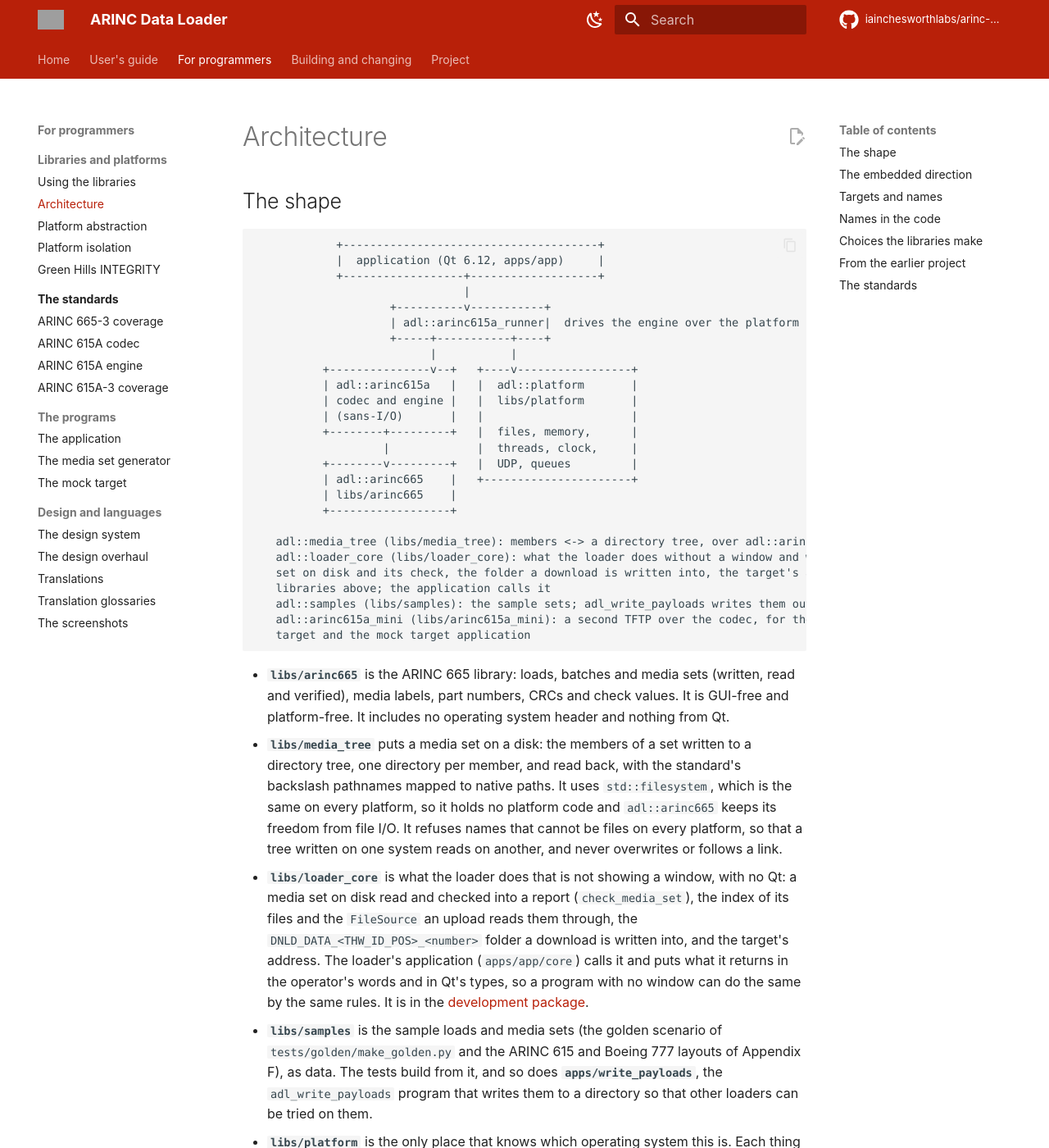
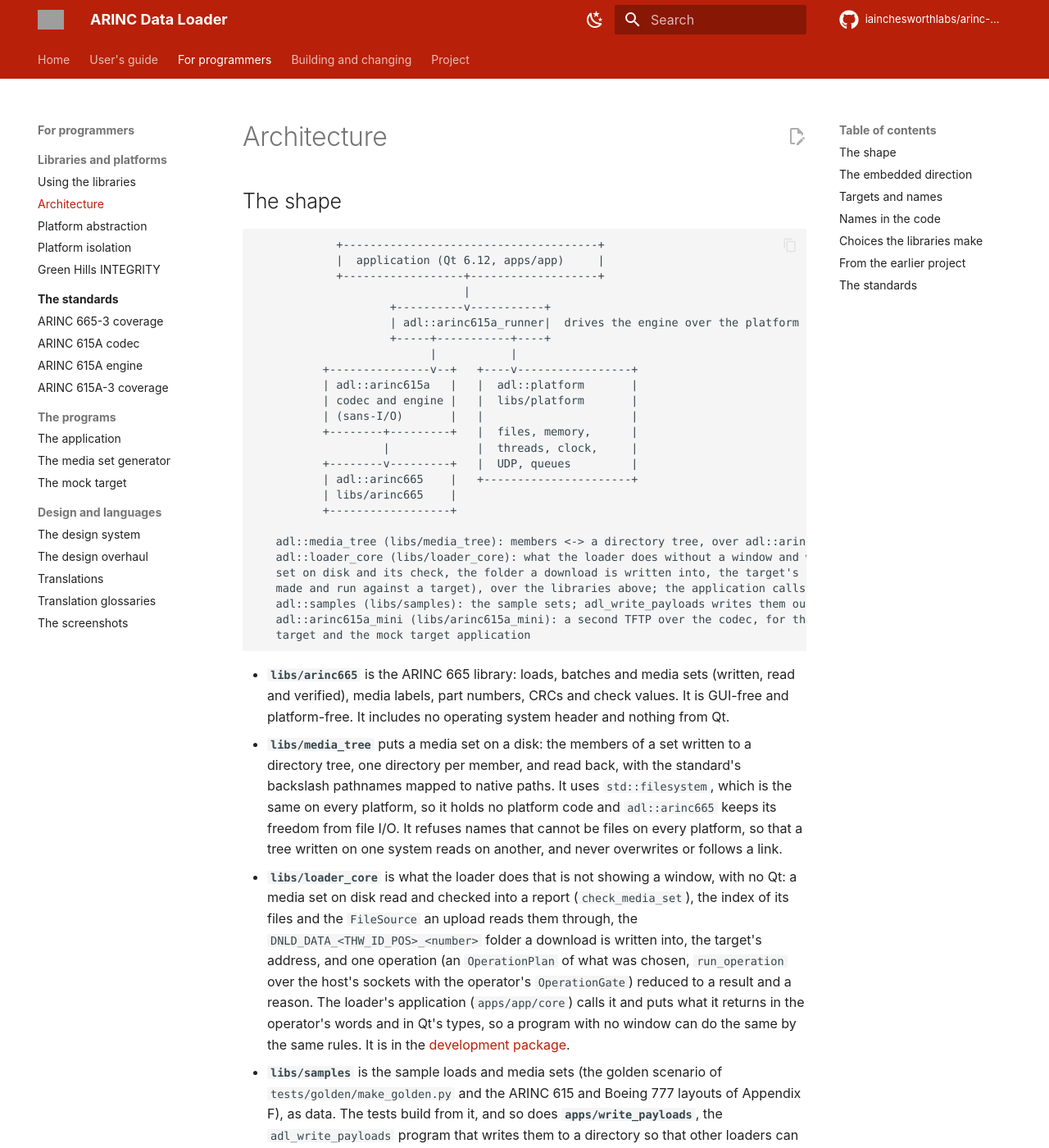
Before and after one commit to iainchesworthlabs/arinc-data-loader, an MkDocs documentation site: the page built from docs/architecture.md, in a window 1280 px wide and 1400 px high. Shown: the whole window at 82% size. Built offline with MkDocs 1.6.1 and Material for MkDocs 9.7.7, drawn with Linux system fonts in a browser that asks for light colours; comment, search, counter and statistics services are not loaded; grey boxes are pictures that could not be loaded.

Commit message:
Describe the operation plan, the run and the gate in the pages
The pages that list what adl::loader_core holds say that it makes and
runs one operation, the table of tests in testing.md gets the new files,
and the changelog fragment of the library says the same.

Signed-off-by: Iain Chesworth <iain.chesworth@gmail.com>

```diff
--- a/docs/architecture.md
+++ b/docs/architecture.md
@@ -24,8 +24,8 @@
 
    adl::media_tree (libs/media_tree): members <-> a directory tree, over adl::arinc665
    adl::loader_core (libs/loader_core): what the loader does without a window and without Qt (the media
-   set on disk and its check, the folder a download is written into, the target's address), over the
-   libraries above; the application calls it
+   set on disk and its check, the folder a download is written into, the target's address, one operation
+   made and run against a target), over the libraries above; the application calls it
    adl::samples (libs/samples): the sample sets; adl_write_payloads writes them out
    adl::arinc615a_mini (libs/arinc615a_mini): a second TFTP over the codec, for the tests' simulated
    target and the mock target application
@@ -44,8 +44,9 @@
   overwrites or follows a link.
 - **`libs/loader_core`** is what the loader does that is not showing a window, with no Qt: a media set on
   disk read and checked into a report (`check_media_set`), the index of its files and the `FileSource` an
-  upload reads them through, the `DNLD_DATA_<THW_ID_POS>_<number>` folder a download is written into, and
-  the target's address. The loader's application (`apps/app/core`) calls it and puts what it returns in the
+  upload reads them through, the `DNLD_DATA_<THW_ID_POS>_<number>` folder a download is written into, the
+  target's address, and one operation (an `OperationPlan` of what was chosen, `run_operation` over the host's
+  sockets with the operator's `OperationGate`) reduced to a result and a reason. The loader's application (`apps/app/core`) calls it and puts what it returns in the
   operator's words and in Qt's types, so a program with no window can do the same by the same rules. It is in
   the [development package](libraries.md).
 - **`libs/samples`** is the sample loads and media sets (the golden scenario of
```
Also changed, not shown: changelog.d/loader-core-library.added.md (+1 -1 lines), docs/app.md (+3 -2 lines), docs/libraries.md (+1 -1 lines), docs/releasing.md (+1 -1 lines), docs/testing.md (+1 -1 lines), 1 other file.
